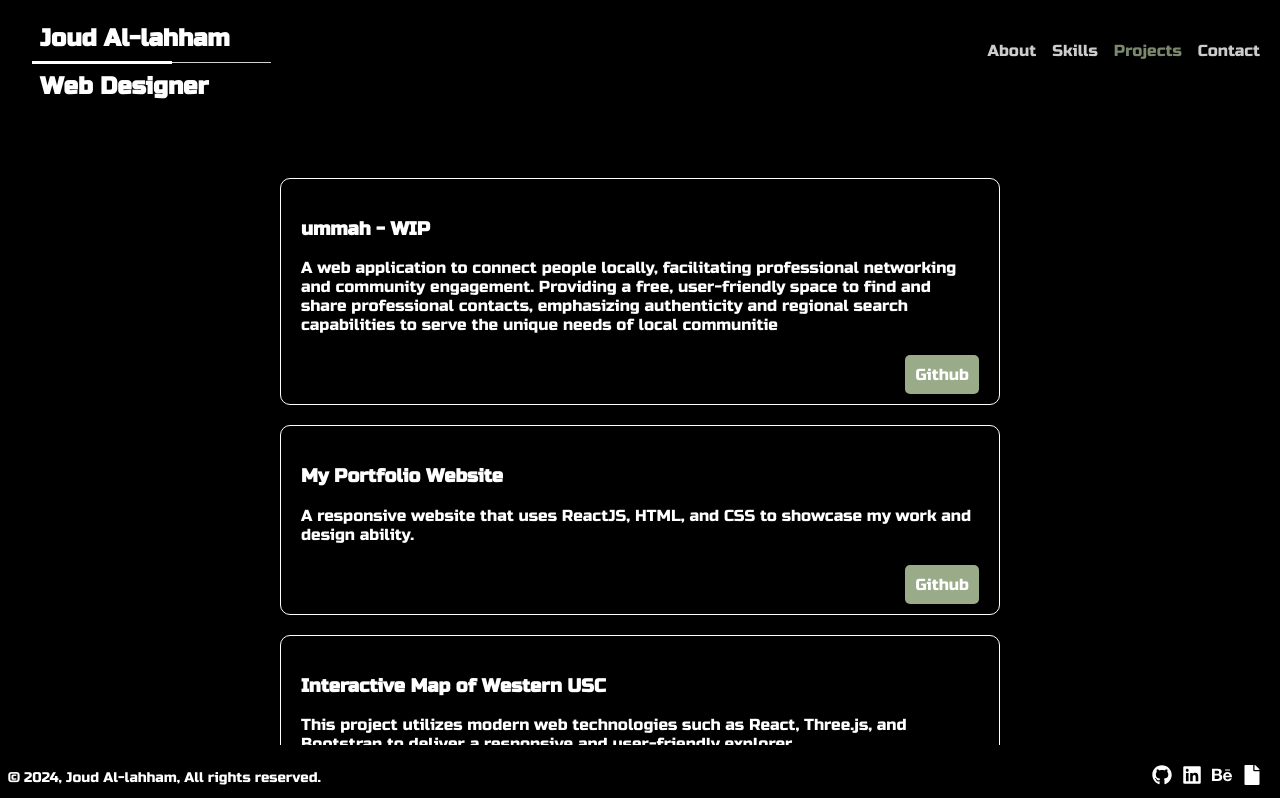
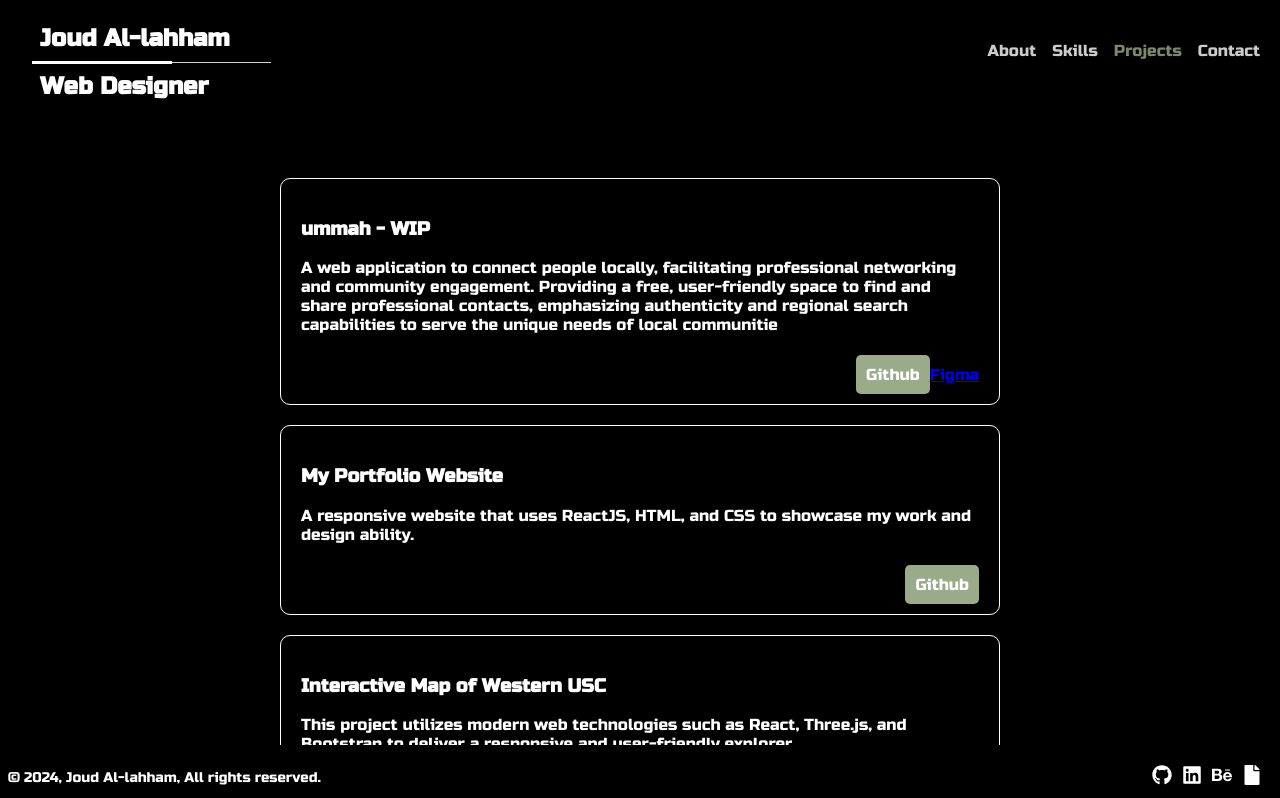
Before and after one commit to joudall/portfolio, a React (Create React App) app: page /projects in a window 1280 px wide. Shown: the top 798 px of the page. Built offline with nearby package versions, Linux system fonts and the light colour scheme.

Commit message:
Figma added for projects

```diff
--- a/src/projects/ProjectsMenu.js
+++ b/src/projects/ProjectsMenu.js
@@ -19,6 +19,11 @@ export default class ProjectsMenu extends Component {
                   Demo
                 </a>
               )}
+              {project.figma && (
+                <a href={project.figma} target="_blank" rel="noopener noreferrer" className="figma-button">
+                  Figma
+                </a>
+              )}
             </div>
           </div>
         ))}
--- a/src/projects/projectsData.js
+++ b/src/projects/projectsData.js
@@ -11,6 +11,7 @@ const projects = {
       </>
     ),
     github: "https://github.com/joudlahham/ummah",
+    figma: "https://www.figma.com/file/29j6z3uwmeApNkdCceoT7g/Ummah?type=design&node-id=0%3A1&mode=design&t=pP87V7ei9REXQfS8-1",
   },
   2: {
     title: "My Portfolio Website",
@@ -57,6 +58,7 @@ const projects = {
     ),
     github: "https://github.com/joudlahham/studyscape",
     demo: "https://www.behance.net/gallery/141559391/StudyScape-Case-Study",
+    figma: "https://www.figma.com/proto/7lLdYuMJ4rTDSfuE87s55N/StudyScape-Case-Study?node-id=15-818&scaling=scale-down"
   },
 };
 
```
